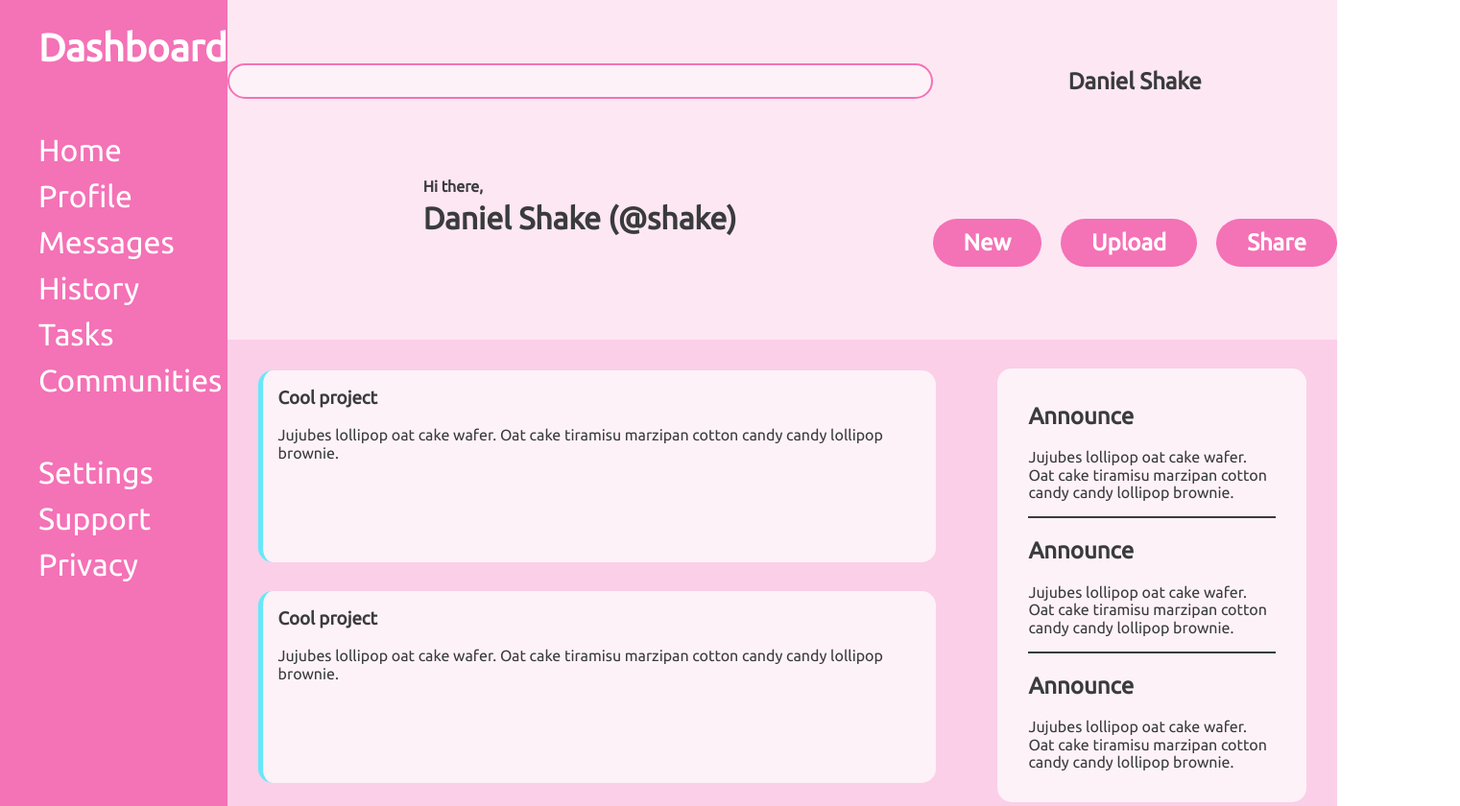
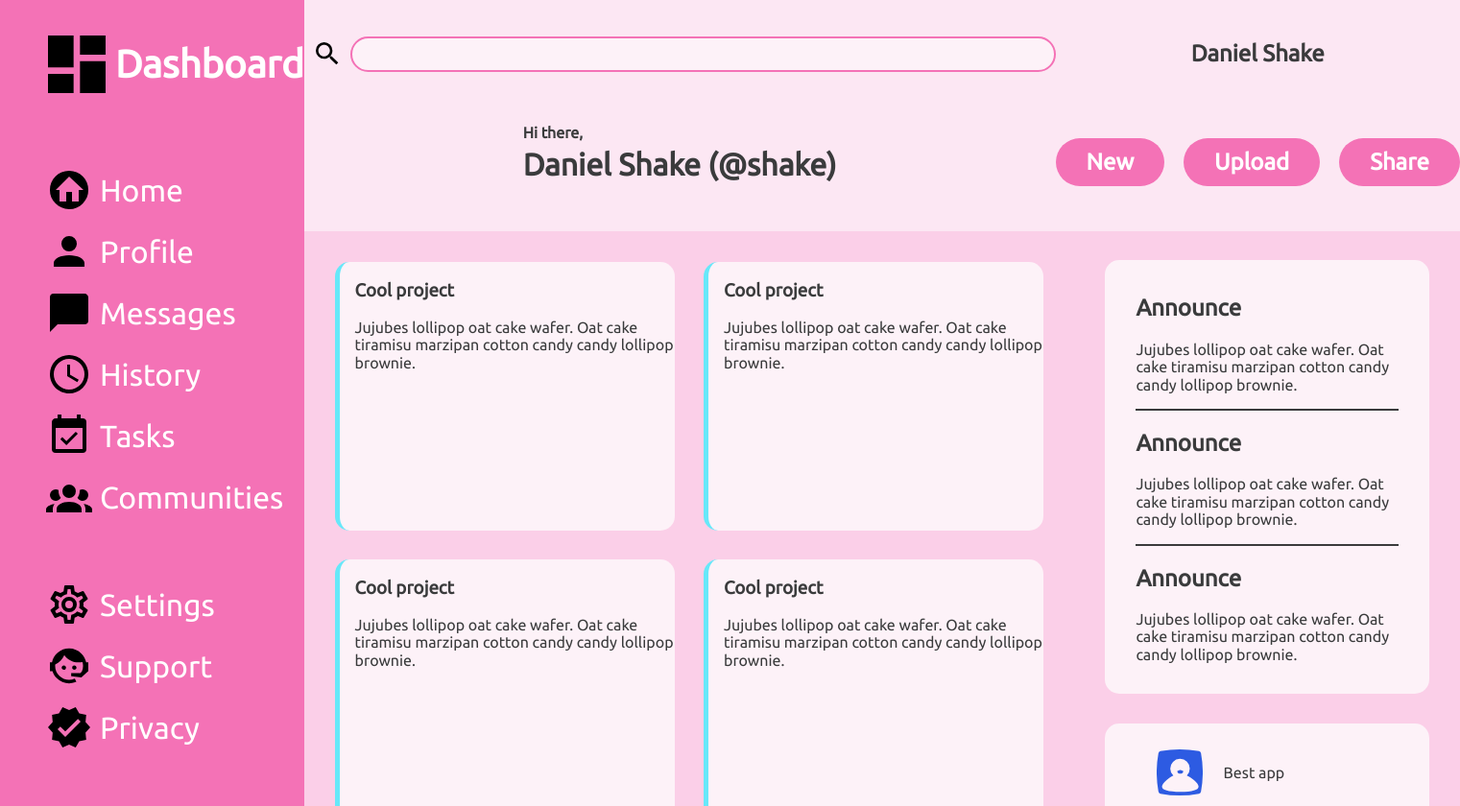
Before and after one commit to oxamyt/admin-dashboard, a plain HTML site: page index.html in a window 1280 px wide. Shown: the top 840 px of the page at 96% size, 1521 px wide, since content can reach past the window. Drawn offline with Linux system fonts and the light colour scheme.

Commit message:
add-svg-icons-sidebar

```diff
--- a/index.html
+++ b/index.html
@@ -14,6 +14,7 @@
     <div class="container">
         <div class="header">
             <div class="search">
+                <svg class="svg" xmlns="http://www.w3.org/2000/svg" viewBox="0 0 24 24"><title>magnify</title><path d="M9.5,3A6.5,6.5 0 0,1 16,9.5C16,11.11 15.41,12.59 14.44,13.73L14.71,14H15.5L20.5,19L19,20.5L14,15.5V14.71L13.73,14.44C12.59,15.41 11.11,16 9.5,16A6.5,6.5 0 0,1 3,9.5A6.5,6.5 0 0,1 9.5,3M9.5,5C7,5 5,7 5,9.5C5,12 7,14 9.5,14C12,14 14,12 14,9.5C14,7 12,5 9.5,5Z" /></svg>
             <input type="text" name="search" size="50">
             </div>
             <div class="profile">
@@ -30,19 +31,19 @@
             </div>
         </div>
         <div class="sidebar">
-            <h1 class="dash-heading">Dashboard</h1>
+            <h1 class="dash-heading"><span><svg class="dash-svg" xmlns="http://www.w3.org/2000/svg" viewBox="0 0 24 24"><title>view-dashboard</title><path d="M13,3V9H21V3M13,21H21V11H13M3,21H11V15H3M3,13H11V3H3V13Z" /></svg></span>Dashboard</h1>
             <ul>
-            <li>Home</li>
-            <li>Profile</li>
-            <li>Messages</li>
-            <li>History</li>
-            <li>Tasks</li>
-            <li>Communities</li>
+            <li><span><svg class="svg-side" xmlns="http://www.w3.org/2000/svg" viewBox="0 0 24 24"><title>home-circle</title><path d="M19.07,4.93C17.22,3 14.66,1.96 12,2C9.34,1.96 6.79,3 4.94,4.93C3,6.78 1.96,9.34 2,12C1.96,14.66 3,17.21 4.93,19.06C6.78,21 9.34,22.04 12,22C14.66,22.04 17.21,21 19.06,19.07C21,17.22 22.04,14.66 22,12C22.04,9.34 21,6.78 19.07,4.93M17,12V18H13.5V13H10.5V18H7V12H5L12,5L19.5,12H17Z" /></svg></span> Home</li>
+            <li><span><svg class="svg-side" xmlns="http://www.w3.org/2000/svg" viewBox="0 0 24 24"><title>account</title><path d="M12,4A4,4 0 0,1 16,8A4,4 0 0,1 12,12A4,4 0 0,1 8,8A4,4 0 0,1 12,4M12,14C16.42,14 20,15.79 20,18V20H4V18C4,15.79 7.58,14 12,14Z" /></svg></span> Profile</li>
+            <li><span><svg class="svg-side" xmlns="http://www.w3.org/2000/svg" viewBox="0 0 24 24"><title>message</title><path d="M20,2H4A2,2 0 0,0 2,4V22L6,18H20A2,2 0 0,0 22,16V4C22,2.89 21.1,2 20,2Z" /></svg></span> Messages</li>
+            <li><span><svg class="svg-side" xmlns="http://www.w3.org/2000/svg" viewBox="0 0 24 24"><title>clock-outline</title><path d="M12,20A8,8 0 0,0 20,12A8,8 0 0,0 12,4A8,8 0 0,0 4,12A8,8 0 0,0 12,20M12,2A10,10 0 0,1 22,12A10,10 0 0,1 12,22C6.47,22 2,17.5 2,12A10,10 0 0,1 12,2M12.5,7V12.25L17,14.92L16.25,16.15L11,13V7H12.5Z" /></svg></span> History</li>
+            <li><svg class="svg-side" xmlns="http://www.w3.org/2000/svg" viewBox="0 0 24 24"><title>calendar-check</title><path d="M19,19H5V8H19M19,3H18V1H16V3H8V1H6V3H5C3.89,3 3,3.9 3,5V19A2,2 0 0,0 5,21H19A2,2 0 0,0 21,19V5A2,2 0 0,0 19,3M16.53,11.06L15.47,10L10.59,14.88L8.47,12.76L7.41,13.82L10.59,17L16.53,11.06Z" /></svg></span> Tasks</li>
+            <li><svg class="svg-side" xmlns="http://www.w3.org/2000/svg" viewBox="0 0 24 24"><title>account-group</title><path d="M12,5.5A3.5,3.5 0 0,1 15.5,9A3.5,3.5 0 0,1 12,12.5A3.5,3.5 0 0,1 8.5,9A3.5,3.5 0 0,1 12,5.5M5,8C5.56,8 6.08,8.15 6.53,8.42C6.38,9.85 6.8,11.27 7.66,12.38C7.16,13.34 6.16,14 5,14A3,3 0 0,1 2,11A3,3 0 0,1 5,8M19,8A3,3 0 0,1 22,11A3,3 0 0,1 19,14C17.84,14 16.84,13.34 16.34,12.38C17.2,11.27 17.62,9.85 17.47,8.42C17.92,8.15 18.44,8 19,8M5.5,18.25C5.5,16.18 8.41,14.5 12,14.5C15.59,14.5 18.5,16.18 18.5,18.25V20H5.5V18.25M0,20V18.5C0,17.11 1.89,15.94 4.45,15.6C3.86,16.28 3.5,17.22 3.5,18.25V20H0M24,20H20.5V18.25C20.5,17.22 20.14,16.28 19.55,15.6C22.11,15.94 24,17.11 24,18.5V20Z" /></svg></span> Communities</li>
             </ul>
             <ul>
-            <li>Settings</li>
-            <li>Support</li>
-            <li>Privacy</li>
+            <li><svg class="svg-side" xmlns="http://www.w3.org/2000/svg" viewBox="0 0 24 24"><title>cog-outline</title><path d="M12,8A4,4 0 0,1 16,12A4,4 0 0,1 12,16A4,4 0 0,1 8,12A4,4 0 0,1 12,8M12,10A2,2 0 0,0 10,12A2,2 0 0,0 12,14A2,2 0 0,0 14,12A2,2 0 0,0 12,10M10,22C9.75,22 9.54,21.82 9.5,21.58L9.13,18.93C8.5,18.68 7.96,18.34 7.44,17.94L4.95,18.95C4.73,19.03 4.46,18.95 4.34,18.73L2.34,15.27C2.21,15.05 2.27,14.78 2.46,14.63L4.57,12.97L4.5,12L4.57,11L2.46,9.37C2.27,9.22 2.21,8.95 2.34,8.73L4.34,5.27C4.46,5.05 4.73,4.96 4.95,5.05L7.44,6.05C7.96,5.66 8.5,5.32 9.13,5.07L9.5,2.42C9.54,2.18 9.75,2 10,2H14C14.25,2 14.46,2.18 14.5,2.42L14.87,5.07C15.5,5.32 16.04,5.66 16.56,6.05L19.05,5.05C19.27,4.96 19.54,5.05 19.66,5.27L21.66,8.73C21.79,8.95 21.73,9.22 21.54,9.37L19.43,11L19.5,12L19.43,13L21.54,14.63C21.73,14.78 21.79,15.05 21.66,15.27L19.66,18.73C19.54,18.95 19.27,19.04 19.05,18.95L16.56,17.95C16.04,18.34 15.5,18.68 14.87,18.93L14.5,21.58C14.46,21.82 14.25,22 14,22H10M11.25,4L10.88,6.61C9.68,6.86 8.62,7.5 7.85,8.39L5.44,7.35L4.69,8.65L6.8,10.2C6.4,11.37 6.4,12.64 6.8,13.8L4.68,15.36L5.43,16.66L7.86,15.62C8.63,16.5 9.68,17.14 10.87,17.38L11.24,20H12.76L13.13,17.39C14.32,17.14 15.37,16.5 16.14,15.62L18.57,16.66L19.32,15.36L17.2,13.81C17.6,12.64 17.6,11.37 17.2,10.2L19.31,8.65L18.56,7.35L16.15,8.39C15.38,7.5 14.32,6.86 13.12,6.62L12.75,4H11.25Z" /></svg></span> Settings</li>
+            <li><svg class="svg-side"  xmlns="http://www.w3.org/2000/svg" viewBox="0 0 24 24"><title>face-agent</title><path d="M18.72,14.76C19.07,13.91 19.26,13 19.26,12C19.26,11.28 19.15,10.59 18.96,9.95C18.31,10.1 17.63,10.18 16.92,10.18C13.86,10.18 11.15,8.67 9.5,6.34C8.61,8.5 6.91,10.26 4.77,11.22C4.73,11.47 4.73,11.74 4.73,12A7.27,7.27 0 0,0 12,19.27C13.05,19.27 14.06,19.04 14.97,18.63C15.54,19.72 15.8,20.26 15.78,20.26C14.14,20.81 12.87,21.08 12,21.08C9.58,21.08 7.27,20.13 5.57,18.42C4.53,17.38 3.76,16.11 3.33,14.73H2V10.18H3.09C3.93,6.04 7.6,2.92 12,2.92C14.4,2.92 16.71,3.87 18.42,5.58C19.69,6.84 20.54,8.45 20.89,10.18H22V14.67H22V14.69L22,14.73H21.94L18.38,18L13.08,17.4V15.73H17.91L18.72,14.76M9.27,11.77C9.57,11.77 9.86,11.89 10.07,12.11C10.28,12.32 10.4,12.61 10.4,12.91C10.4,13.21 10.28,13.5 10.07,13.71C9.86,13.92 9.57,14.04 9.27,14.04C8.64,14.04 8.13,13.54 8.13,12.91C8.13,12.28 8.64,11.77 9.27,11.77M14.72,11.77C15.35,11.77 15.85,12.28 15.85,12.91C15.85,13.54 15.35,14.04 14.72,14.04C14.09,14.04 13.58,13.54 13.58,12.91A1.14,1.14 0 0,1 14.72,11.77Z" /></svg></span> Support</li>
+            <li><span><svg class="svg-side" xmlns="http://www.w3.org/2000/svg" viewBox="0 0 24 24"><title>check-decagram</title><path d="M23,12L20.56,9.22L20.9,5.54L17.29,4.72L15.4,1.54L12,3L8.6,1.54L6.71,4.72L3.1,5.53L3.44,9.21L1,12L3.44,14.78L3.1,18.47L6.71,19.29L8.6,22.47L12,21L15.4,22.46L17.29,19.28L20.9,18.46L20.56,14.78L23,12M10,17L6,13L7.41,11.59L10,14.17L16.59,7.58L18,9L10,17Z" /></svg></span> Privacy</li>
             </ul>
         </div>
             <div class="main-content">
--- a/styles.css
+++ b/styles.css
@@ -39,6 +39,20 @@ input[type='text']{
     padding-left: 1rem;
     background-color: #fdf2f8;
     border: 2px solid #f472b6;
+}
+
+.svg{
+    width: 2rem;
+    padding: 0.5rem;
+}
+
+.svg-side{
+    width: 3rem;
+    padding: 0.5rem;
+}
+
+.dash-svg{
+    width: 5rem;
 }
 
 .profile{
@@ -87,9 +101,17 @@ button{
 .dash-heading{
     font-size: 2.5rem;
     margin-left: 2.5rem;
+    display: flex;
+    align-items: center;
+}
+
+span{
+    display: flex;
 }
 
 ul > li{
+    display: flex;
+    align-items: center;
     list-style-type: none;
     font-size: 2rem;
     line-height: 1.5;
```
